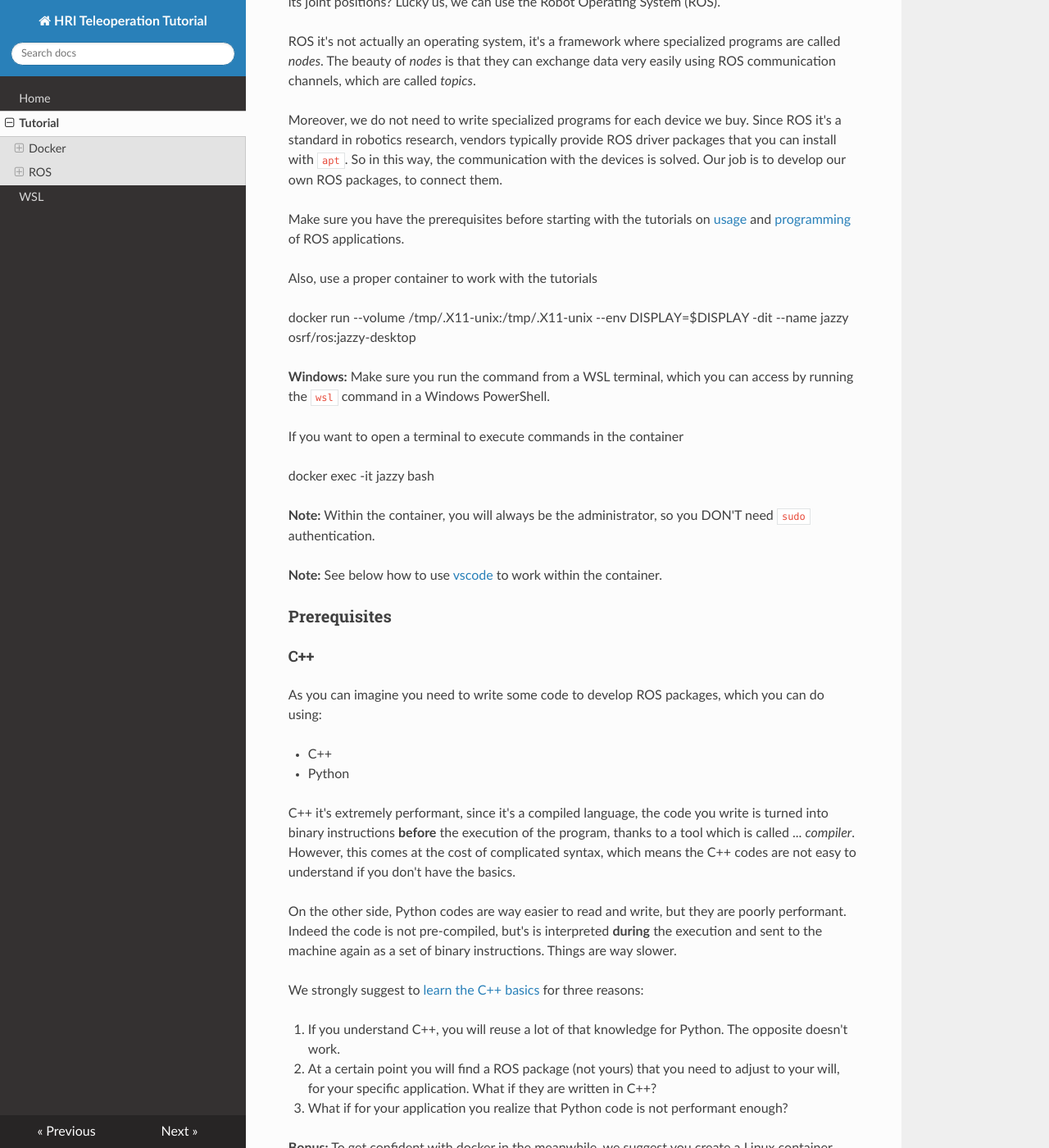
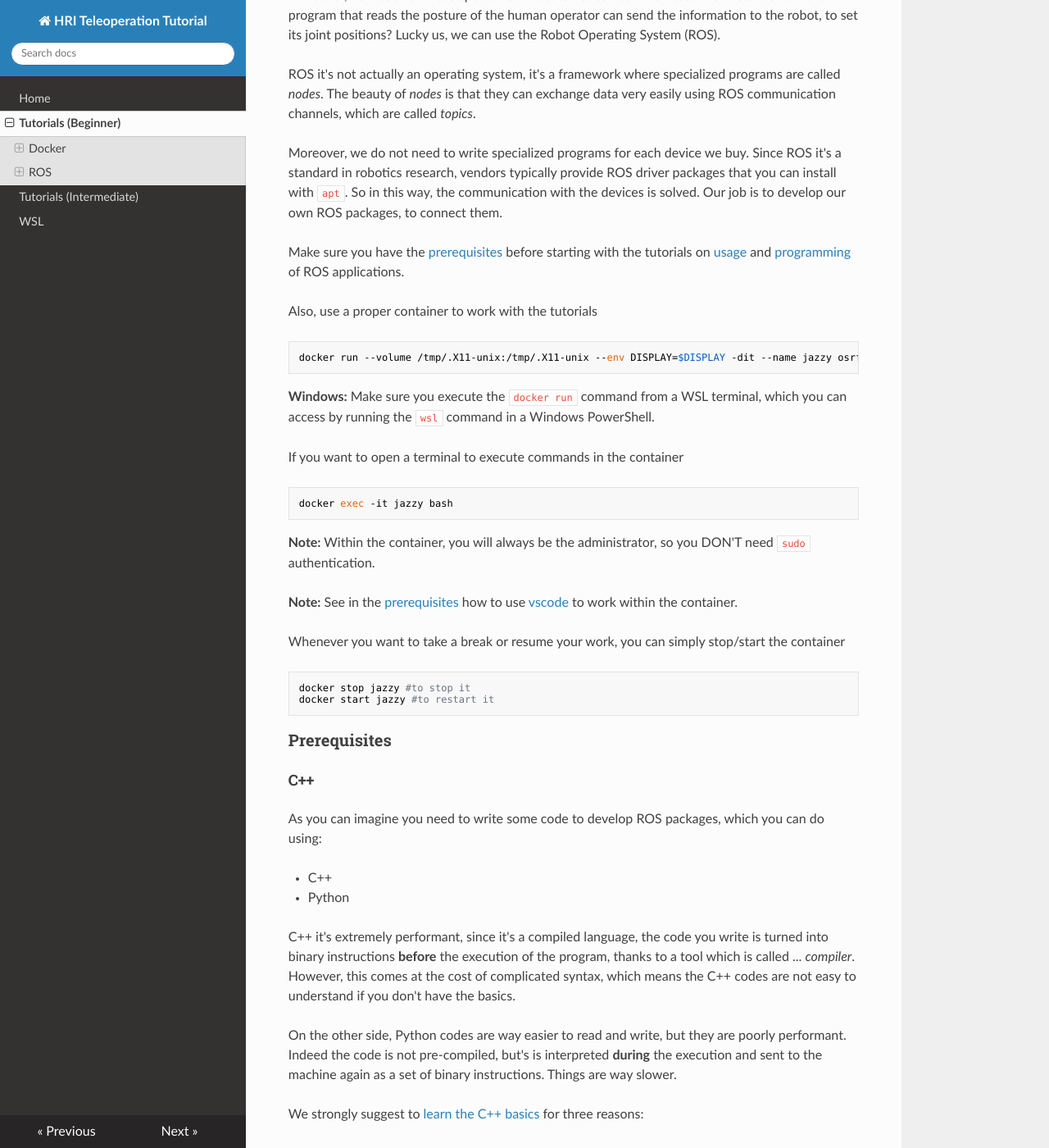
Before and after one commit to sssa-teleoperation/teleoperation-docs, an MkDocs documentation site: the page built from docs/tutorial.md, in a window 1280 px wide and 1400 px high, scrolled down 2403 px. Shown: the whole window at 82% size. Built offline with MkDocs 1.6.1, drawn with Linux system fonts in a browser that asks for light colours; nearby versions of some CDN libraries; some of the changed text lies outside the part shown.

Commit message:
intermediate -> initial

````diff
--- a/docs/tutorial.md
+++ b/docs/tutorial.md
@@ -1,4 +1,4 @@
-# Tutorials
+# Tutorials (Beginner)
 
 At Artificial Hands Area, we use complex devices to pursue our research on Human-Robot Interaction, particularly teleoperation platforms.
 
@@ -34,21 +34,21 @@ In Linux, you can follow the [install using the apt repository](https://docs.doc
 As you will notice `sudo` will require your password, which means that docker requires you to log in as an administrator to run any command, like starting the `hello-world` container. Asking for your password is fine if you need to install a library once using `apt`, but it's annoying if you need it for any `docker` command. So, let's say to docker that you can work with containers also as a non-root (i.e., non-administrator) user.
 
 For this, we create a new group of users
-
- sudo groupadd docker
-
+``` bash
+sudo groupadd docker
+```
 and we say that you (the user) are part of that group
-
- sudo usermod -aG docker $USER
-
+``` bash
+sudo usermod -aG docker $USER
+```
 Then we say to our operating system that there is a new group of users
-
- newgrp docker
-
+``` bash
+newgrp docker
+```
 and now starting a container is way simpler
-
- docker run hello-world
-
+``` bash
+docker run hello-world
+```
 The point is that `docker` is now seeing that you (user) are part of a group named ... *docker*, so he's happy and it will let you work without asking for your password!
 
 Finally, you can set Docker Engine to automatically [start on boot](https://docs.docker.com/engine/install/linux-postinstall/#configure-docker-to-start-on-boot-with-systemd) whenever you turn on your pc.
@@ -62,9 +62,9 @@ Actually, the Docker Engine will run on the Windows Subsystem for Linux (WSL). S
 Then simply [download and install Docker Desktop](https://docs.docker.com/desktop/setup/install/windows-install/) (it will include the Engine!).
 
 Open the application and try from the Windows PowerShell
-
- docker run hello-world
-
+``` bash
+docker run hello-world
+```
 ## ROS
 
 As we have many devices, our platform requires a lot of specialized code (actually executables) to communicate with each of them, for instance to:
@@ -78,22 +78,27 @@ ROS it's not actually an operating system, it's a framework where specialized pr
 
 Moreover, we do not need to write specialized programs for each device we buy. Since ROS it's a standard in robotics research, vendors typically provide ROS driver packages that you can install with `apt`. So in this way, the communication with the devices is solved. Our job is to develop our own ROS packages, to connect them.
 
-Make sure you have the prerequisites before starting with the tutorials on [usage](https://docs.ros.org/en/jazzy/Tutorials/Beginner-CLI-Tools.html#) and [programming](https://docs.ros.org/en/jazzy/Tutorials/Beginner-Client-Libraries.html#) of ROS applications.
+Make sure you have the [prerequisites](#prerequisites) before starting with the tutorials on [usage](https://docs.ros.org/en/jazzy/Tutorials/Beginner-CLI-Tools.html#) and [programming](https://docs.ros.org/en/jazzy/Tutorials/Beginner-Client-Libraries.html#) of ROS applications.
 
 Also, use a proper container to work with the tutorials
-
- docker run --volume /tmp/.X11-unix:/tmp/.X11-unix --env DISPLAY=$DISPLAY -dit --name jazzy osrf/ros:jazzy-desktop
-
-**Windows:** Make sure you run the command from a WSL terminal, which you can access by running the `wsl` command in a Windows PowerShell.
+```bash
+docker run --volume /tmp/.X11-unix:/tmp/.X11-unix --env DISPLAY=$DISPLAY -dit --name jazzy osrf/ros:jazzy-desktop
+```
+**Windows:** Make sure you execute the `docker run` command from a WSL terminal, which you can access by running the `wsl` command in a Windows PowerShell.
 
 If you want to open a terminal to execute commands in the container
-
- docker exec -it jazzy bash
-
+```bash
+docker exec -it jazzy bash
+```
 **Note:** Within the container, you will always be the administrator, so you DON'T need `sudo` authentication.
 
-**Note:** See below how to use [vscode](index.md/#code-editor) to work within the container.
+**Note:** See in the [prerequisites](#prerequisites) how to use [vscode](index.md/#code-editor) to work within the container.
 
+Whenever you want to take a break or resume your work, you can simply stop/start the container
+```bash
+docker stop jazzy #to stop it
+docker start jazzy #to restart it
+```
 ### Prerequisites
 
 #### C++
@@ -114,11 +119,11 @@ We strongly suggest to [learn the C++ basics](https://www.youtube.com/playlist?l
 3. What if for your application you realize that Python code is not performant enough?
 
 **Bonus:** To get confident with docker in the meanwhile, we suggest you create a Linux container where you'll work to learn the basics (thus skip the *Introduction* part of the video tutorial)
-
- docker run -d -t --name ubuntu #start a basic Linux container
- docker exec -it ubuntu bash -c 'apt update && apt install g++ -y' #install the C++ compiler, you will need it!
-
-**Note:** See how you can [*attach* vscode](https://code.visualstudio.com/) to the container to start developing!
+```bash
+docker run -d -t --name ubuntu ubuntu #start a basic Linux container
+docker exec -it ubuntu bash -c 'apt update && apt install g++ -y' #install the C++ compiler, you will need it!
+```
+**Note:** See how you can [*attach* vscode](https://code.visualstudio.com/docs/devcontainers/attach-container) to the container to start developing!
 
 #### CMake
 
--- a/mkdocs.yml
+++ b/mkdocs.yml
@@ -2,7 +2,8 @@ site_name: HRI Teleoperation Tutorial
 site_description: A tutorial on teleoperation for human-robot interaction
 nav:
   - Home: index.md
-  - Tutorial: tutorial.md
+  - Tutorials (Beginner): tutorial.md
+  - Tutorials (Intermediate): tutorial_intermediate.md
   - WSL: wsl.md
 theme:
   name: readthedocs
````
Also changed, not shown: docs/tutorial_intermediate.md (added, +62 -0 lines).
